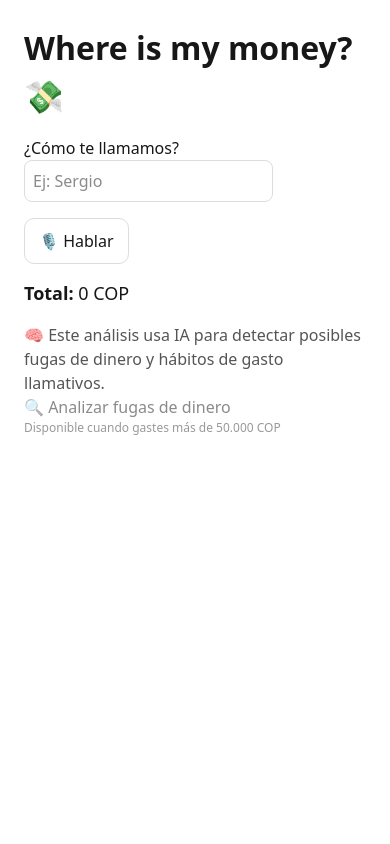
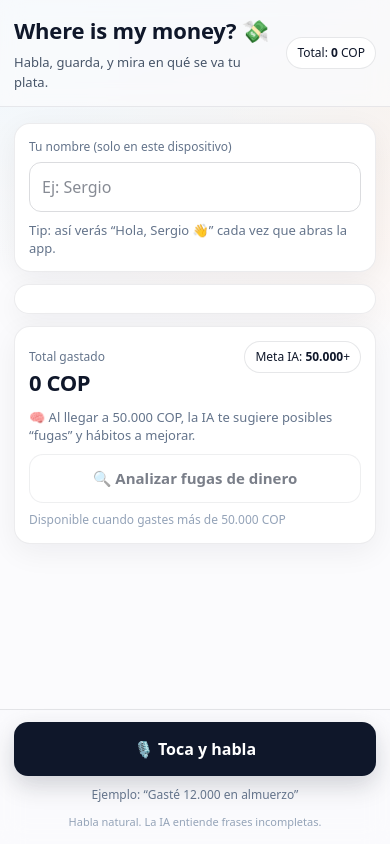
Before and after one commit to sergio-medina-system/where-is-my-money-ai, a Next.js app: page / in a window 390 px wide. Built offline with nearby package versions, Linux system fonts and the light colour scheme.

Commit message:
git commit -m "feat: improve mobile UX with sticky voice bar and visual feedback"

```diff
--- a/app/page.tsx
+++ b/app/page.tsx
@@ -23,12 +23,10 @@ export default function Home() {
   const [nickname, setNickname] = useState<string | null>(null);
 
   const [expenses, setExpenses] = useState<Expense[]>([]);
-
   const [insights, setInsights] = useState<string[]>([]);
   const [analyzing, setAnalyzing] = useState(false);
 
   const total = expenses.reduce((sum, e) => sum + (Number(e.amount) || 0), 0);
-
   const THRESHOLD = 50000;
   const level = Math.floor(total / THRESHOLD);
 
@@ -115,6 +113,11 @@ export default function Home() {
     recognition.onresult = (event: any) => {
       const text = event.results[0][0].transcript;
       setTranscript(text);
+
+      if ("vibrate" in navigator) {
+        navigator.vibrate(30);
+      }
+
       sendToAI(text);
     };
 
@@ -122,7 +125,23 @@ export default function Home() {
   }
 
   function formatDate(iso: string) {
-    return iso.split("T")[0];
+    return (iso || "").split("T")[0];
+  }
+
+  function formatMoney(n: number) {
+    return (n || 0).toLocaleString("es-CO");
+  }
+
+  function badgeFor(category: string) {
+    const c = (category || "").toLowerCase();
+    if (c.includes("comida") || c.includes("alimento") || c.includes("rest"))
+      return "🍔";
+    if (c.includes("trans") || c.includes("uber") || c.includes("taxi"))
+      return "🚕";
+    if (c.includes("arriendo") || c.includes("renta")) return "🏠";
+    if (c.includes("salud") || c.includes("farm")) return "💊";
+    if (c.includes("entre")) return "🎮";
+    return "🧾";
   }
 
   async function analyze() {
@@ -152,21 +171,181 @@ export default function Home() {
     }
   }
 
+  const styles: Record<string, React.CSSProperties> = {
+    page: {
+      minHeight: "100vh",
+      background:
+        "radial-gradient(1200px 600px at 20% -10%, #e9f6ff 0%, transparent 60%), radial-gradient(1000px 500px at 110% 10%, #fff1e8 0%, transparent 55%), #fbfbfd",
+      color: "#0f172a",
+      fontFamily:
+        "ui-sans-serif, system-ui, -apple-system, Segoe UI, Roboto, Helvetica, Arial, Noto Sans, Apple Color Emoji, Segoe UI Emoji",
+    },
+    container: {
+      maxWidth: 760,
+      margin: "0 auto",
+      padding: "16px 14px 28px",
+    },
+    header: {
+      position: "sticky",
+      top: 0,
+      zIndex: 10,
+      backdropFilter: "blur(10px)",
+      background: "rgba(251,251,253,0.7)",
+      borderBottom: "1px solid rgba(15,23,42,0.08)",
+      padding: "14px 14px",
+      margin: "-16px -14px 16px",
+    },
+    titleRow: {
+      display: "flex",
+      alignItems: "center",
+      justifyContent: "space-between",
+      gap: 12,
+    },
+    h1: { fontSize: 22, fontWeight: 800, margin: 0, letterSpacing: -0.2 },
+    subtitle: { margin: "6px 0 0", color: "#475569", fontSize: 13 },
+    chip: {
+      fontSize: 12,
+      padding: "6px 10px",
+      borderRadius: 999,
+      border: "1px solid rgba(15,23,42,0.10)",
+      background: "white",
+      color: "#0f172a",
+      whiteSpace: "nowrap",
+    },
+    section: { display: "grid", gap: 12 },
+    card: {
+      background: "white",
+      border: "1px solid rgba(15,23,42,0.08)",
+      borderRadius: 16,
+      padding: 14,
+      boxShadow: "0 8px 30px rgba(15,23,42,0.06)",
+    },
+    label: { fontSize: 12, color: "#64748b", marginBottom: 6 },
+    input: {
+      width: "100%",
+      padding: "12px 12px",
+      borderRadius: 12,
+      border: "1px solid rgba(15,23,42,0.15)",
+      outline: "none",
+      fontSize: 16,
+    },
+    row: { display: "flex", gap: 10, flexWrap: "wrap", alignItems: "center" },
+    primaryBtn: {
+      width: "100%",
+      padding: "14px 14px",
+      borderRadius: 14,
+      border: "1px solid rgba(15,23,42,0.10)",
+      background: "#0f172a",
+      color: "white",
+      fontSize: 16,
+      fontWeight: 700,
+      cursor: "pointer",
+      boxShadow: "0 10px 25px rgba(15,23,42,0.18)",
+    },
+    secondaryBtn: {
+      width: "100%",
+      padding: "12px 14px",
+      borderRadius: 14,
+      border: "1px solid rgba(15,23,42,0.12)",
+      background: "white",
+      color: "#0f172a",
+      fontSize: 15,
+      fontWeight: 650,
+      cursor: "pointer",
+    },
+    muted: { color: "#64748b", fontSize: 13, margin: 0, lineHeight: 1.35 },
+    danger: {
+      background: "rgba(220,38,38,0.08)",
+      border: "1px solid rgba(220,38,38,0.25)",
+      color: "#b91c1c",
+      borderRadius: 14,
+      padding: "10px 12px",
+      fontSize: 13,
+    },
+    success: {
+      background: "rgba(16,185,129,0.10)",
+      border: "1px solid rgba(16,185,129,0.25)",
+      borderRadius: 14,
+      padding: "10px 12px",
+    },
+    metric: {
+      display: "flex",
+      alignItems: "baseline",
+      justifyContent: "space-between",
+    },
+    bigNumber: { fontSize: 22, fontWeight: 850, letterSpacing: -0.4 },
+    small: { fontSize: 12, color: "#64748b" },
+    list: { display: "grid", gap: 10, marginTop: 10 },
+    listItem: {
+      display: "grid",
+      gridTemplateColumns: "28px 1fr auto",
+      gap: 10,
+      alignItems: "start",
+      padding: "10px 10px",
+      borderRadius: 14,
+      border: "1px solid rgba(15,23,42,0.08)",
+      background: "rgba(15,23,42,0.02)",
+    },
+    liTitle: { fontWeight: 700, fontSize: 14, margin: 0 },
+    liDesc: { margin: "2px 0 0", fontSize: 13, color: "#475569" },
+    amount: { fontWeight: 800, fontSize: 13, whiteSpace: "nowrap" },
+    divider: {
+      height: 1,
+      background: "rgba(15,23,42,0.08)",
+      margin: "6px 0 0",
+    },
+    bottomBar: {
+      position: "fixed",
+      left: 0,
+      right: 0,
+      bottom: 0,
+      padding: "12px 14px 14px",
+      background: "rgba(251,251,253,0.8)",
+      backdropFilter: "blur(12px)",
+      borderTop: "1px solid rgba(15,23,42,0.10)",
+      zIndex: 50,
+    },
+    bottomInner: {
+      maxWidth: 760,
+      margin: "0 auto",
+      display: "grid",
+      gap: 10,
+    },
+    hint: {
+      fontSize: 12,
+      color: "#64748b",
+      margin: 0,
+      textAlign: "center",
+    },
+  };
+
   return (
-    <main style={{ padding: 24, fontFamily: "system-ui", maxWidth: 720 }}>
-      <h1 style={{ fontSize: 32, fontWeight: 700 }}>Where is my money? 💸</h1>
+    <main style={styles.page}>
+      <div style={{ ...styles.container, paddingBottom: 110 }}>
+        <div style={styles.header}>
+          <div style={styles.titleRow}>
+            <div>
+              <h1 style={styles.h1}>Where is my money? 💸</h1>
+              <p style={styles.subtitle}>
+                Habla, guarda, y mira en qué se va tu plata.
+              </p>
+            </div>
+            <div style={styles.chip}>
+              Total: <strong>{formatMoney(total)}</strong> COP
+            </div>
+          </div>
+        </div>
 
-      {nickname && (
-        <p>
-          Hola, <strong>{nickname}</strong> 👋
-        </p>
-      )}
-
-      {!nickname && (
-        <div style={{ marginTop: 16 }}>
-          <p>¿Cómo te llamamos?</p>
+        <div style={styles.section}>
+          {/* Nickname */}
+          {!nickname ? (
+            <div style={styles.card}>
+              <div style={styles.label}>
+                Tu nombre (solo en este dispositivo)
+              </div>
               <input
                 placeholder="Ej: Sergio"
+                style={styles.input}
                 onBlur={(e) => {
                   const v = e.target.value.trim();
                   if (v) {
@@ -174,115 +353,210 @@ export default function Home() {
                     setNickname(v);
                   }
                 }}
-            style={{
-              padding: 8,
-              borderRadius: 8,
-              border: "1px solid #ddd",
-            }}
               />
+              <p style={{ ...styles.muted, marginTop: 10 }}>
+                Tip: así verás “Hola, Sergio 👋” cada vez que abras la app.
+              </p>
             </div>
-      )}
-
-      <button
-        onClick={onSpeakClick}
-        disabled={loading}
-        style={{
-          marginTop: 16,
-          padding: "10px 14px",
-          borderRadius: 10,
-          border: "1px solid #ddd",
-          cursor: "pointer",
-          fontSize: 16,
-        }}
-      >
-        {loading ? "Procesando..." : "🎙️ Hablar"}
-      </button>
-
-      {transcript && (
-        <p style={{ marginTop: 16 }}>
-          <strong>Texto reconocido:</strong> {transcript}
+          ) : (
+            <div style={styles.card}>
+              <p style={{ margin: 0 }}>
+                Hola, <strong>{nickname}</strong> 👋
               </p>
-      )}
-
-      {error && (
-        <p style={{ marginTop: 16, color: "crimson" }}>
-          <strong>Error:</strong> {error}
-        </p>
-      )}
-
-      {expense && (
-        <div
-          style={{
-            marginTop: 16,
-            padding: 14,
-            border: "1px solid #eee",
-            borderRadius: 12,
-          }}
-        >
-          <h2>✅ Gasto detectado</h2>
-          <p>
-            <strong>Monto:</strong> {expense.amount} {expense.currency}
-          </p>
-          <p>
-            <strong>Categoría:</strong> {expense.category}
-          </p>
-          <p>
-            <strong>Descripción:</strong> {expense.description}
-          </p>
-          <p>
-            <strong>Fecha:</strong> {expense.date}
+              <p style={{ ...styles.muted, marginTop: 6 }}>
+                Toca el botón y di: <em>“Gasté 12.000 en almuerzo”</em>.
               </p>
             </div>
           )}
 
-      <p style={{ marginTop: 16, fontSize: 18 }}>
-        <strong>Total:</strong> {total.toLocaleString("es-CO")} COP
+          <div style={styles.card}>
+            {transcript && (
+              <div style={{ marginTop: 12 }}>
+                <div
+                  style={{
+                    ...styles.label,
+                    display: "flex",
+                    justifyContent: "space-between",
+                  }}
+                >
+                  <span>Texto reconocido</span>
+                  <span style={{ cursor: "pointer" }}>✏️</span>
+                </div>
+
+                <div style={{ fontSize: 14, color: "#0f172a" }}>
+                  {transcript}
+                </div>
+              </div>
+            )}
+
+            {error && (
+              <div style={{ ...styles.danger, marginTop: 12 }}>
+                <strong>Error:</strong> {error}
+              </div>
+            )}
+          </div>
+
+          {/* Detected expense */}
+          {expense && (
+            <div style={{ ...styles.card, ...styles.success }}>
+              <p style={{ margin: 0, fontWeight: 800 }}>
+                {badgeFor(expense.category)} Gasto detectado
               </p>
 
-      {level > 0 && (
-        <p style={{ color: "crimson", fontWeight: 600, marginTop: 8 }}>
-          ⚠️ Has gastado más de {(level * THRESHOLD).toLocaleString("es-CO")}{" "}
-          COP
-        </p>
+              <div style={styles.divider} />
+              <div style={{ marginTop: 10, display: "grid", gap: 6 }}>
+                <div style={styles.metric}>
+                  <span style={styles.small}>Monto</span>
+                  <span style={{ fontWeight: 800 }}>
+                    {formatMoney(Number(expense.amount))} {expense.currency}
+                  </span>
+                </div>
+                <div style={styles.metric}>
+                  <span style={styles.small}>Categoría</span>
+                  <span style={{ fontWeight: 700 }}>{expense.category}</span>
+                </div>
+                <div style={styles.metric}>
+                  <span style={styles.small}>Descripción</span>
+                  <span style={{ fontWeight: 700 }}>{expense.description}</span>
+                </div>
+                <div style={styles.metric}>
+                  <span style={styles.small}>Fecha</span>
+                  <span style={{ fontWeight: 700 }}>
+                    {formatDate(expense.date)}
+                  </span>
+                </div>
+              </div>
+            </div>
           )}
 
-      <p style={{ marginTop: 16, color: "#555" }}>
-        🧠 Este análisis usa IA para detectar posibles fugas de dinero y hábitos
-        de gasto llamativos.
+          {/* Total + warning */}
+          <div style={styles.card}>
+            <div style={styles.metric}>
+              <div>
+                <div style={styles.small}>Total gastado</div>
+                <div style={styles.bigNumber}>{formatMoney(total)} COP</div>
+              </div>
+              <div style={styles.chip}>
+                Meta IA: <strong>{formatMoney(THRESHOLD)}</strong>+
+              </div>
+            </div>
+
+            {level > 0 && (
+              <div style={{ ...styles.danger, marginTop: 10 }}>
+                ⚠️ Has superado {formatMoney(level * THRESHOLD)} COP
+              </div>
+            )}
+
+            <p style={{ ...styles.muted, marginTop: 10 }}>
+              🧠 Al llegar a {formatMoney(THRESHOLD)} COP, la IA te sugiere
+              posibles “fugas” y hábitos a mejorar.
             </p>
+
             <button
               onClick={analyze}
-        disabled={total < 50000 || analyzing}
-        style={{ opacity: total < 50000 ? 0.5 : 1 }}
+              disabled={total < THRESHOLD || analyzing}
+              style={{
+                ...styles.secondaryBtn,
+                opacity: total < THRESHOLD || analyzing ? 0.55 : 1,
+                marginTop: 10,
+              }}
             >
               {analyzing ? "Analizando..." : "🔍 Analizar fugas de dinero"}
             </button>
 
             {total < THRESHOLD && (
-        <p style={{ fontSize: 12, color: "#999" }}>
-          Disponible cuando gastes más de 50.000 COP
+              <p style={{ marginTop: 8, fontSize: 12, color: "#94a3b8" }}>
+                Disponible cuando gastes más de {formatMoney(THRESHOLD)} COP
               </p>
             )}
 
             {insights.length > 0 && (
-        <ul style={{ marginTop: 12 }}>
+              <div style={{ marginTop: 12 }}>
+                <div style={styles.label}>Insights</div>
+                <div style={{ display: "grid", gap: 8 }}>
                   {insights.map((t, i) => (
-            <li key={i}>{t}</li>
-          ))}
-        </ul>
-      )}
-
-      {expenses.length > 0 && (
-        <div style={{ marginTop: 24 }}>
-          <h2>📜 Historial</h2>
-          {expenses.map((e, i) => (
-            <p key={i}>
-              {formatDate(e.date)} – {e.category}: {e.description} ({e.amount}{" "}
-              {e.currency})
-            </p>
+                    <div
+                      key={i}
+                      style={{
+                        padding: "10px 12px",
+                        borderRadius: 14,
+                        border: "1px solid rgba(15,23,42,0.08)",
+                        background: "rgba(15,23,42,0.02)",
+                        fontSize: 13,
+                        color: "#0f172a",
+                      }}
+                    >
+                      {t}
+                    </div>
                   ))}
                 </div>
+              </div>
             )}
+          </div>
+
+          {/* History */}
+          {expenses.length > 0 && (
+            <div style={styles.card}>
+              <div style={styles.titleRow}>
+                <h2 style={{ margin: 0, fontSize: 16, fontWeight: 850 }}>
+                  📜 Historial
+                </h2>
+                <span style={styles.small}>{expenses.length} registros</span>
+              </div>
+
+              <div style={styles.list}>
+                {expenses.slice(0, 20).map((e, i) => (
+                  <div key={i} style={styles.listItem}>
+                    <div style={{ fontSize: 18, lineHeight: 1 }}>
+                      {badgeFor(e.category)}
+                    </div>
+                    <div>
+                      <p style={styles.liTitle}>
+                        {e.category} · {formatDate(e.date)}
+                      </p>
+                      <p style={styles.liDesc}>{e.description}</p>
+                    </div>
+                    <div style={styles.amount}>
+                      {formatMoney(Number(e.amount))} {e.currency}
+                    </div>
+                  </div>
+                ))}
+              </div>
+
+              {expenses.length > 20 && (
+                <p style={{ ...styles.muted, marginTop: 10 }}>
+                  Mostrando 20 más recientes.
+                </p>
+              )}
+            </div>
+          )}
+        </div>
+      </div>
+      <div style={styles.bottomBar}>
+        <div style={styles.bottomInner}>
+          <button
+            onClick={onSpeakClick}
+            disabled={loading}
+            style={{
+              ...styles.primaryBtn,
+              opacity: loading ? 0.75 : 1,
+            }}
+          >
+            {loading ? "Procesando..." : "🎙️ Toca y habla"}
+          </button>
+          <p style={styles.hint}>Ejemplo: “Gasté 12.000 en almuerzo”</p>
+          <p
+            style={{
+              fontSize: 11,
+              color: "#94a3b8",
+              textAlign: "center",
+              margin: 0,
+            }}
+          >
+            Habla natural. La IA entiende frases incompletas.
+          </p>
+        </div>
+      </div>
     </main>
   );
 }
```
Lines whose indentation alone changed are shown as unchanged.
